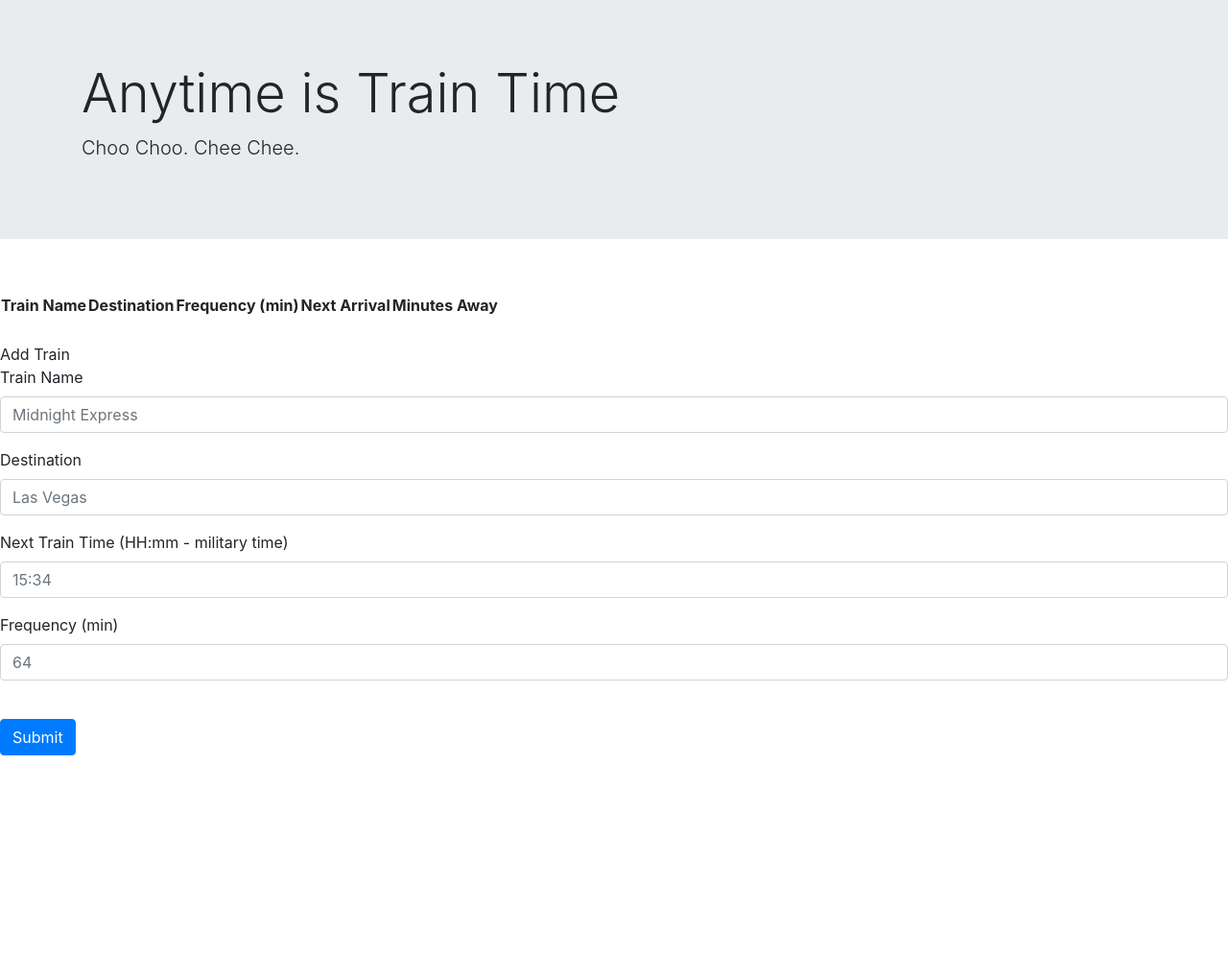
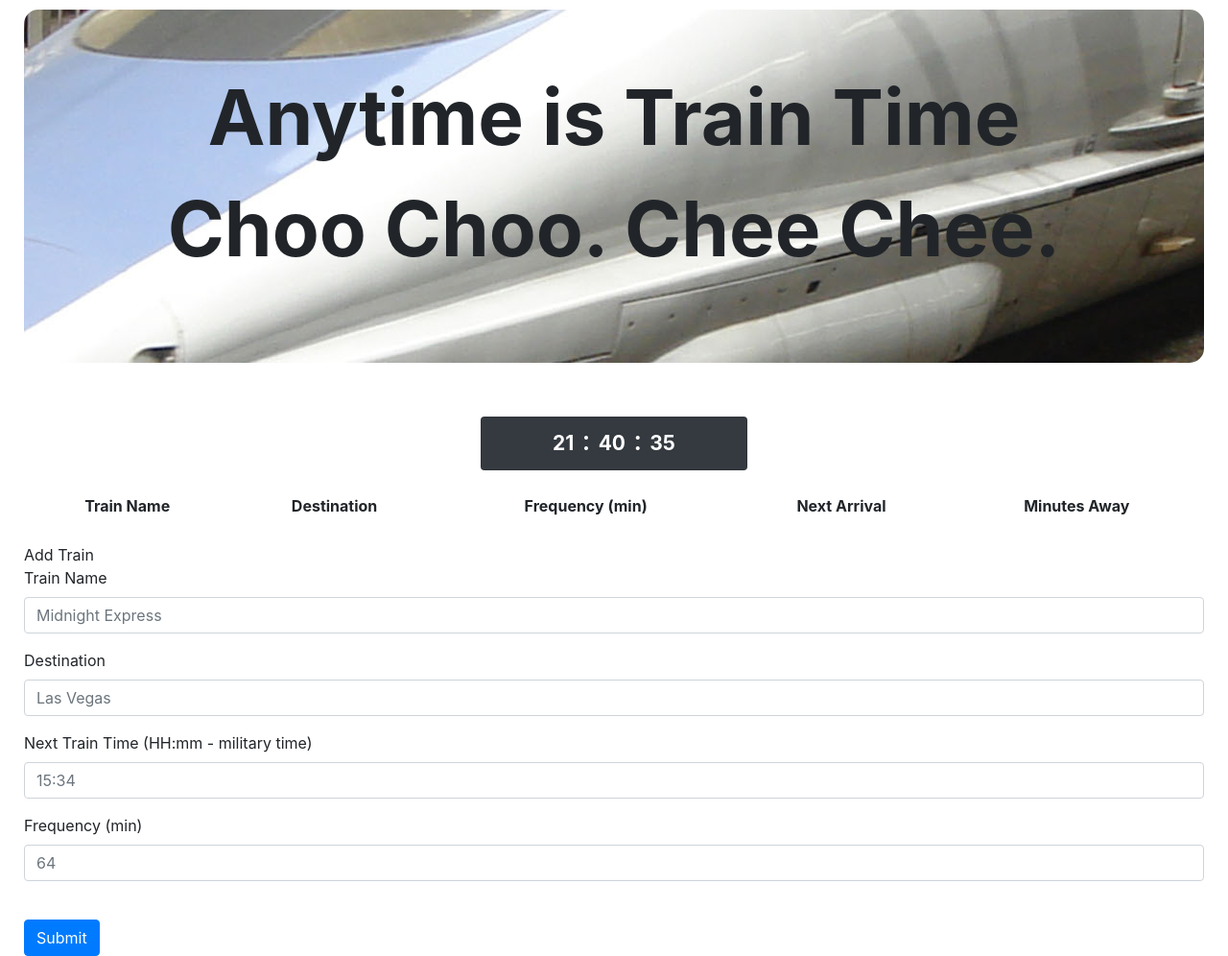
Before and after one commit to enguyen93/Train_Schedule, a plain HTML site: page index.html in a window 1280 px wide. Shown: the whole page at 96% size. Before the commit the page ends 800 px from the top, so only its background shows below. Drawn offline with nearby package versions, Linux system fonts and the light colour scheme; no server answers.

Commit message:
some style changes

```diff
--- a/assets/css/style.css
+++ b/assets/css/style.css
@@ -0,0 +1,29 @@
+.jumbotron{
+    margin-top: 10px;
+    text-align: center;
+    background-image: url("../Images/shin.jpg");
+    background-repeat: no-repeat;
+    background-position: center;
+    background-size: auto;
+    border-radius: 15px;
+}
+
+.display-4, .lead{
+    font-size: 5em;
+    font-weight: bold;
+}
+
+.addTrainHolder {
+    justify-content: center;
+}
+
+.mainContainer{
+    padding-right: 25px;
+    padding-left: 25px;
+
+}
+
+.trainTable{
+    width: 100%;
+    text-align: center;
+}
--- a/assets/javascript/logic.js
+++ b/assets/javascript/logic.js
@@ -1,4 +1,4 @@
-
+// Initializing Firebase
 var config = {
     apiKey: "AIzaSyAssPA5eJz5wac93wgzY9IbDeCi8H-uRKk",
     authDomain: "trainschedule-35128.firebaseapp.com",
@@ -8,23 +8,17 @@ var config = {
     messagingSenderId: "915094527989"
 };
 firebase.initializeApp(config);
-
+// Variable to call on firebase
 var database = firebase.database();
-
-var trainNameInput = $("#trainNameInput").val().trim();
-var destinationInput = $("#destinationInput").val().trim();
-var trainTimeInput = $("#trainTimeInput").val().trim();
-var frequencyInput = $("#frequencyInput").val().trim();
-
+// All the things that happen when you click on the submit button
 $("#submit-Btn").on("click", function (event) {
     event.preventDefault();
 
     // Grabbed values from text-boxes
     trainNameInput = $("#trainNameInput").val().trim();
     destinationInput = $("#destinationInput").val().trim();
-    trainTimeInput = $("#trainTimeInput").val().trim(), "HH:mm".subtract(10, "years").format("X");
+    trainTimeInput = $("#trainTimeInput").val().trim();
     frequencyInput = $("#frequencyInput").val().trim();
-
 
     // Creates local "temporary" object for holding employee data
     var newTrain = {
@@ -34,44 +28,40 @@ $("#submit-Btn").on("click", function (event) {
         frequency: frequencyInput,
     };
 
-
     // Code for "Setting values in the database"
     database.ref().push(newTrain);
+    // Clearing the forms
+    $("#trainNameInput, #destinationInput, #trainTimeInput, #frequencyInput").val("");
 
-    $("#trainNameInput").val("");
-    $("#destinationInput").val("");
-    $("#trainTimeInput").val("");
-    $("#frequencyInput").val("");
 });
 
 database.ref().on("child_added", function (childSnapshot) {
     // storing the snapshot.val() in a variable for convenience
     var sv = childSnapshot.val();
-
+    // Creating variables to call on for math functions and to append to Holder
     var firebaseName = sv.train;
     var firebaseDest = sv.destination;
     var firebaseArrivalTime = sv.arrivalTime;
     var firebaseFrequency = sv.frequency;
+    // Math to get the time converted
+    var startTimeConverted = moment(firebaseArrivalTime, "hh:mm").subtract(1, "years");
+    // Finding the difference in time in minutes
+    var diffTime = moment().diff(moment(startTimeConverted), "minutes");
+    var tRemainder = diffTime % firebaseFrequency;
+    var minutesAway = firebaseFrequency - tRemainder;
 
-
-
-    var tRemainder = moment().diff(moment.unix(firebaseArrivalTime), "minutes") % firebaseFrequency;
-    console.log(tRemainder);
-
-    var minutesAway = firebaseFrequency - tRemainder;
-    console.log(minutesAway);
-
-    var tArrival = moment().add(minutesAway, "m").format("hh:mm");
-    console.log(tArrival);
+    // Next Train
+    var nextTrain = moment().add(minutesAway, "minutes");
+    var tArrival = moment(nextTrain).format("HH:mm");
 
     // Console.logging the last user's data
     console.log(sv.train);
     console.log(sv.destination);
     console.log(sv.arrivalTime);
     console.log(sv.frequency);
-    console.log(sv.minutesAway);
+    console.log(minutesAway);
 
-
+    //Creating and appending to the Holder
     var newRow = $("<tr>").append(
         $("<td>").text(firebaseName),
         $("<td>").text(firebaseDest),
--- a/index.html
+++ b/index.html
@@ -6,17 +6,17 @@
     <meta http-equiv="X-UA-Compatible" content="IE=edge">
     <title>Train Schedule</title>
     <meta name="viewport" content="width=device-width, initial-scale=1">
+
+    <link rel="stylesheet" href="https://stackpath.bootstrapcdn.com/bootstrap/4.1.3/css/bootstrap.min.css" integrity="sha384-MCw98/SFnGE8fJT3GXwEOngsV7Zt27NXFoaoApmYm81iuXoPkFOJwJ8ERdknLPMO"
+        crossorigin="anonymous">
     <link rel="stylesheet" type="text/css" media="screen" href="assets/css/style.css" />
-    <link rel="stylesheet" href="https://stackpath.bootstrapcdn.com/bootstrap/4.1.3/css/bootstrap.min.css" integrity="sha384-MCw98/SFnGE8fJT3GXwEOngsV7Zt27NXFoaoApmYm81iuXoPkFOJwJ8ERdknLPMO" crossorigin="anonymous">
-
 </head>
 
 <body>
     <script src="https://cdnjs.cloudflare.com/ajax/libs/jquery/3.2.1/jquery.min.js"></script>
     <script src="https://www.gstatic.com/firebasejs/5.5.2/firebase.js"></script>
     <script src="https://cdnjs.cloudflare.com/ajax/libs/moment.js/2.22.2/moment.min.js"></script>
-
-
+    <div class="mainContainer">
     <div class="jumbotron jumbotron-fluid">
         <div class="container">
             <h1 class="display-4">Anytime is Train Time</h1>
@@ -26,7 +26,23 @@
 
     <br>
 
-    <table class="trainTable">
+    <div id="clockHolder" class="d-flex justify-content-center">
+        <div class="col-md-3">
+            <div class="card bg-dark text-white">
+                <h3 class="card-title text-center">
+                    <div class="d-flex flex-wrap justify-content-center mt-2">
+                        <a><span class="badge hours"></span></a> :
+                        <a><span class="badge min"></span></a> :
+                        <a><span class="badge sec"></span></a>
+                    </div>
+                </h3>
+            </div>
+        </div>
+    </div>
+
+    <br>
+
+    <table class="trainTable" class="d-flex justify-content-center">
         <thead>
             <tr>
                 <th scope="col">Train Name</th>
@@ -46,11 +62,11 @@
                 <td id="minutesAwayDisplay"></td>
             </tr>
 
-
         </tbody>
     </table>
     <br>
-    <div class="addTrainHolder">Add Train
+
+    <div class="addTrainHolder" class="d-flex justify-content-center">Add Train
         <form>
             <div class="form-group">
                 <label for="formGroupExampleInput">Train Name</label>
@@ -73,6 +89,7 @@
         <input class="btn btn-primary" id="submit-Btn" type="submit" value="Submit">
 
     </div>
+</div>
     <script src="assets/javascript/logic.js"></script>
     <script src="https://code.jquery.com/jquery-3.3.1.slim.min.js" integrity="sha384-q8i/X+965DzO0rT7abK41JStQIAqVgRVzpbzo5smXKp4YfRvH+8abtTE1Pi6jizo"
         crossorigin="anonymous"></script>
@@ -80,6 +97,24 @@
         crossorigin="anonymous"></script>
     <script src="https://stackpath.bootstrapcdn.com/bootstrap/4.1.3/js/bootstrap.min.js" integrity="sha384-ChfqqxuZUCnJSK3+MXmPNIyE6ZbWh2IMqE241rYiqJxyMiZ6OW/JmZQ5stwEULTy"
         crossorigin="anonymous"></script>
+    <script>
+        $(document).ready(function () {
+            setInterval(function () {
+                var hours = new Date().getHours();
+                $(".hours").html((hours < 10 ? "0" : "") + hours);
+            }, 1000);
+            setInterval(function () {
+                var minutes = new Date().getMinutes();
+                $(".min").html((minutes < 10 ? "0" : "") + minutes);
+            }, 1000);
+            setInterval(function () {
+                var seconds = new Date().getSeconds();
+                $(".sec").html((seconds < 10 ? "0" : "") + seconds);
+            }, 1000);
+        });
+        //Credit to BootstrapTema for the sick clock
+        //https://embed.plnkr.co/z7205R/
+    </script>
 </body>
 
 </html>
```
Also changed, not shown: assets/Images/evan.jpg (added), assets/Images/images.jpg (added), assets/Images/shin.jpg (added).
